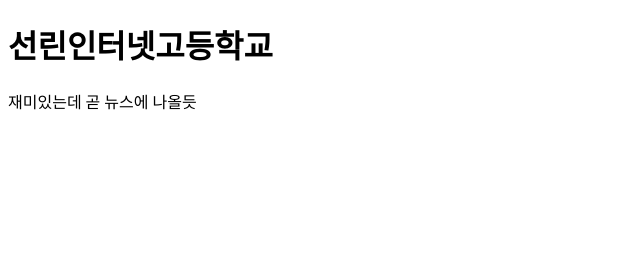
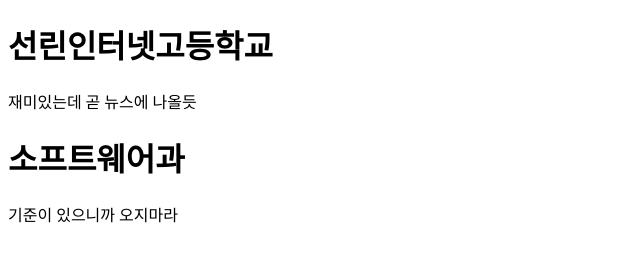
Before and after one commit to happythief08/wang, a plain HTML site: page index.html in a window 1280 px wide. Shown: the whole page, without its empty margins (0-640 px from the left). Drawn offline with Linux system fonts and the light colour scheme.

Commit message:
학과소개

```diff
--- a/index.html
+++ b/index.html
@@ -8,5 +8,7 @@
 <body>
     <h1>선린인터넷고등학교</h1>
     <p>재미있는데 곧 뉴스에 나올듯</p>
+    <h1>소프트웨어과</h1>
+    <p>기준이 있으니까 오지마라</p>
 </body>
 </html>
```
